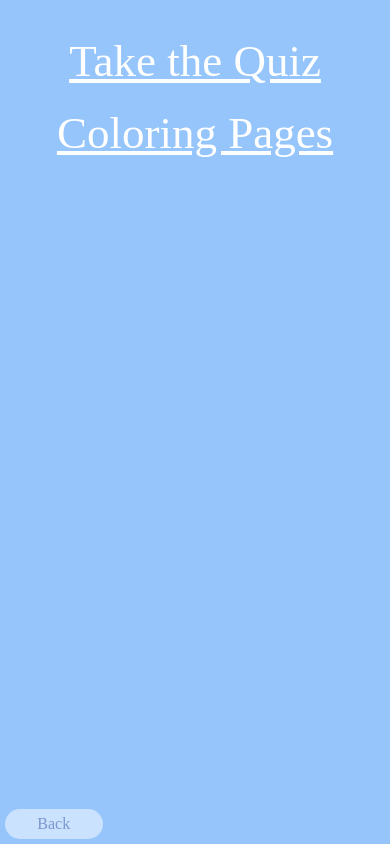
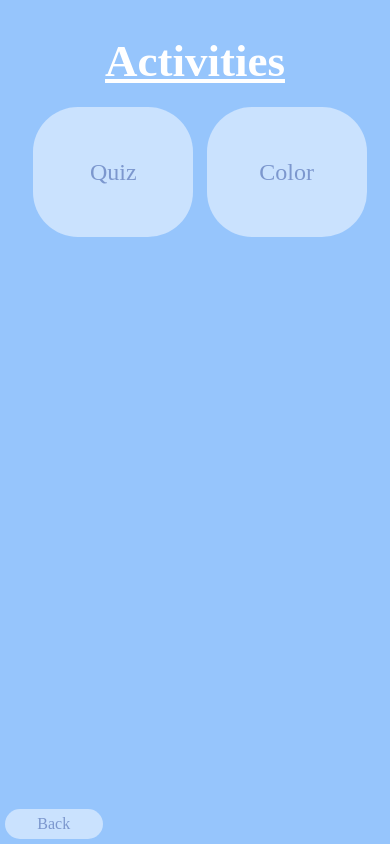
Before and after one commit to jessi-z3/2023May20, a React Native app in the folder Reeseources/: screen /Activities in a window 390 px wide. Built offline with nearby package versions, Linux system fonts and the light colour scheme.

Commit message:
one working coloring page

```diff
--- a/Reeseources/components/Activities.js
+++ b/Reeseources/components/Activities.js
@@ -10,14 +10,19 @@ export default function Activities({navigation, navigation: {goBack}}){
     return (
       <SafeAreaView style={styles.outerContainer}>
         <View style={styles.innerContainer}>
-          <ScrollView>
-            <Pressable onPress={() => navigation.navigate('Quiz')}>
-              <Text style={styles.activityText}>Take the Quiz</Text>
+          <Text style={styles.activityText}>Activities</Text>
+          <View style={styles.buttonContainer1}>
+            <Pressable
+              style={styles.container}
+              onPress={() => navigation.navigate('Quiz')}>
+              <Text style={styles.paragraph}>Quiz</Text>
             </Pressable>
-            <Pressable onPress={() => navigation.navigate('Coloring')}>
-              <Text style={styles.activityText}>Coloring Pages</Text>
+            <Pressable
+              style={styles.container}
+              onPress={() => navigation.navigate('Coloring')}>
+              <Text style={styles.paragraph}>Color</Text>
             </Pressable>
-          </ScrollView>
+          </View>
         </View>
         <View style={{padding: 5}}>
           <Pressable style={styles.backButton} onPress={() => goBack()}>
@@ -36,7 +41,7 @@ const styles = StyleSheet.create({
   innerContainer: {
     flex: 1,
     padding: 15,
-    justifyContent: 'center',
+    justifyContent: 'flex-start',
   },
   backButton: {
     height: 30,
@@ -56,7 +61,31 @@ const styles = StyleSheet.create({
     fontSize: 45,
     textAlign: 'center',
     fontFamily: 'Dancing Script',
+    fontWeight: 700,
     paddingTop: 20,
     textDecorationLine: 'underline',
+    paddingBottom: 15,
+  },
+  container: {
+    width: 160,
+    height: 130,
+    backgroundColor: '#CAE2FE',
+    borderRadius: 45,
+    justifyContent: 'center',
+  },
+  paragraph: {
+    alignItems: 'center',
+    color: '#7C97CE',
+    fontSize: 24,
+    textAlign: 'center',
+    fontFamily: 'Gabriela-Regular',
+    lineHeight: 30.74,
+  },
+  buttonContainer1: {
+    flexDirection: 'row',
+    width: 370,
+    height: 150,
+    justifyContent: 'space-evenly',
+    padding: 5,
   },
 });
--- a/Reeseources/components/Coloring.js
+++ b/Reeseources/components/Coloring.js
@@ -10,7 +10,7 @@ export default function Coloring({navigation, navigation: {goBack}}) {
         <ScrollView>
           <Text style={styles.activityText}>Coloring Pages</Text>
           <View style={styles.innerContainer}>
-            <Pressable onPress={() => navigation.navigate('ColoringPage', {selectedPage: '../assets/PDFs/Kindness1-1.pdf'})}>
+            <Pressable onPress={() => navigation.navigate('ColoringPage', {selectedPage: '../assets/PDFs/Kindness1-1.pdf', selectedPDF: require('../assets/PDFs/Kindness1-1.pdf')})}>
               <Image
                 source={require('../assets/Kindness1-1.jpg')}
                 style={styles.thumbnail}
--- a/Reeseources/components/ColoringPage.js
+++ b/Reeseources/components/ColoringPage.js
@@ -11,13 +11,15 @@ import {
 import Pdf from 'react-native-pdf';
 
 export default function ColoringPage({route, navigation: {goBack}}) {
-    const selectedPage = route.params;
-    const source = require('../assets/PDFs/Kindness1-1.pdf');
+    const {selectedPage, selectedPDF} = route.params;
+    const source = selectedPage;
+    console.log(source)
   const onShare = async () => {
+
     try {
       const shareOptions = {
         message: '',
-        url: 'file://' + selectedPage,
+        url: 'file:///' + source,
       };
       Share.share(shareOptions)
         .then(result => {
@@ -32,9 +34,11 @@ export default function ColoringPage({route, navigation: {goBack}}) {
       Alert.alert(error.message);
     }
   };
+
   return (
+
     <>
-      <Pdf source={source} style={styles.pdf} />
+      <Pdf source={selectedPDF} style={styles.pdf} />
       <View style={styles.container}>
         <Pressable style={styles.buttons} onPress={() => goBack()}>
           <Text style={styles.text}>Back</Text>
```
